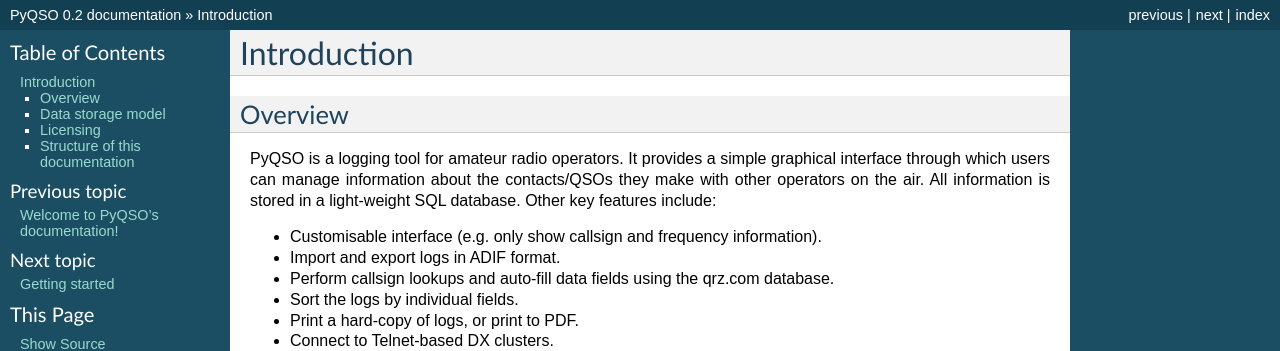
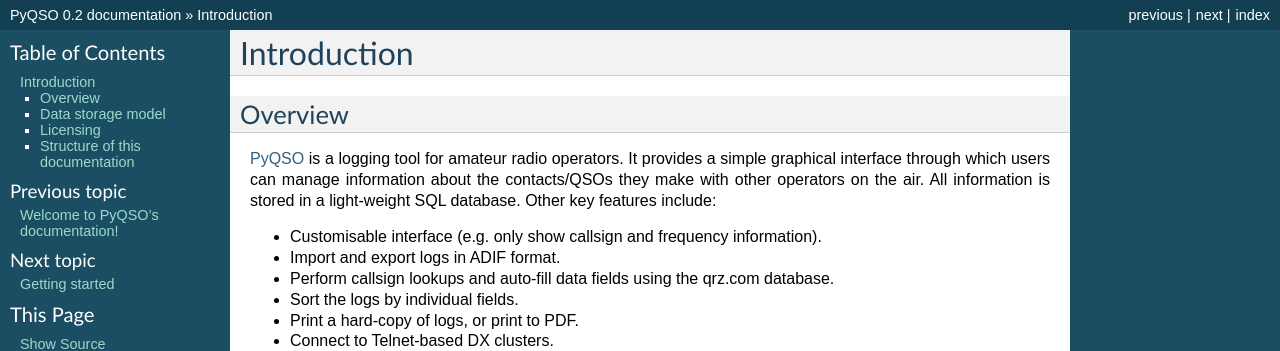
Before and after one commit to ctjacobs/pyqso, a Sphinx documentation site: the page built from docs/source/introduction.rst, in a window 1280 px wide. Shown: the top 351 px of the page. Built offline with Sphinx 7.4.7, drawn with Linux system fonts in a browser that asks for light colours; some of the changed lines change nothing that is shown.

Commit message:
Added a link to the project page in the documentation.

```diff
--- a/docs/source/introduction.rst
+++ b/docs/source/introduction.rst
@@ -4,7 +4,7 @@
 Overview
 --------
 
-PyQSO is a logging tool for amateur radio operators. It provides a
+`PyQSO <http://www.christianjacobs.uk/pyqso>`_ is a logging tool for amateur radio operators. It provides a
 simple graphical interface through which users can manage information
 about the contacts/QSOs they make with other operators on the air. All
 information is stored in a light-weight SQL database. Other key features
```
